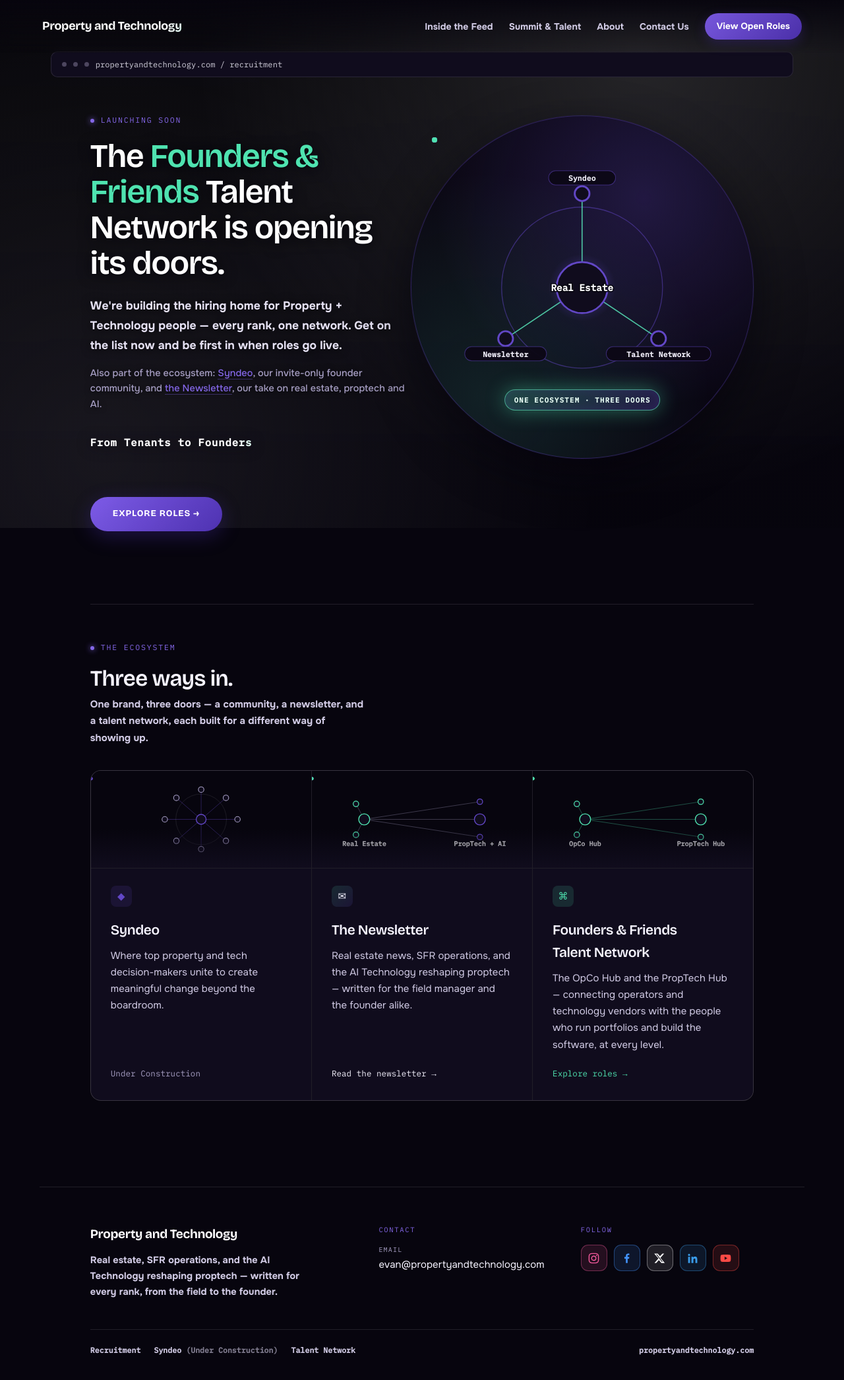
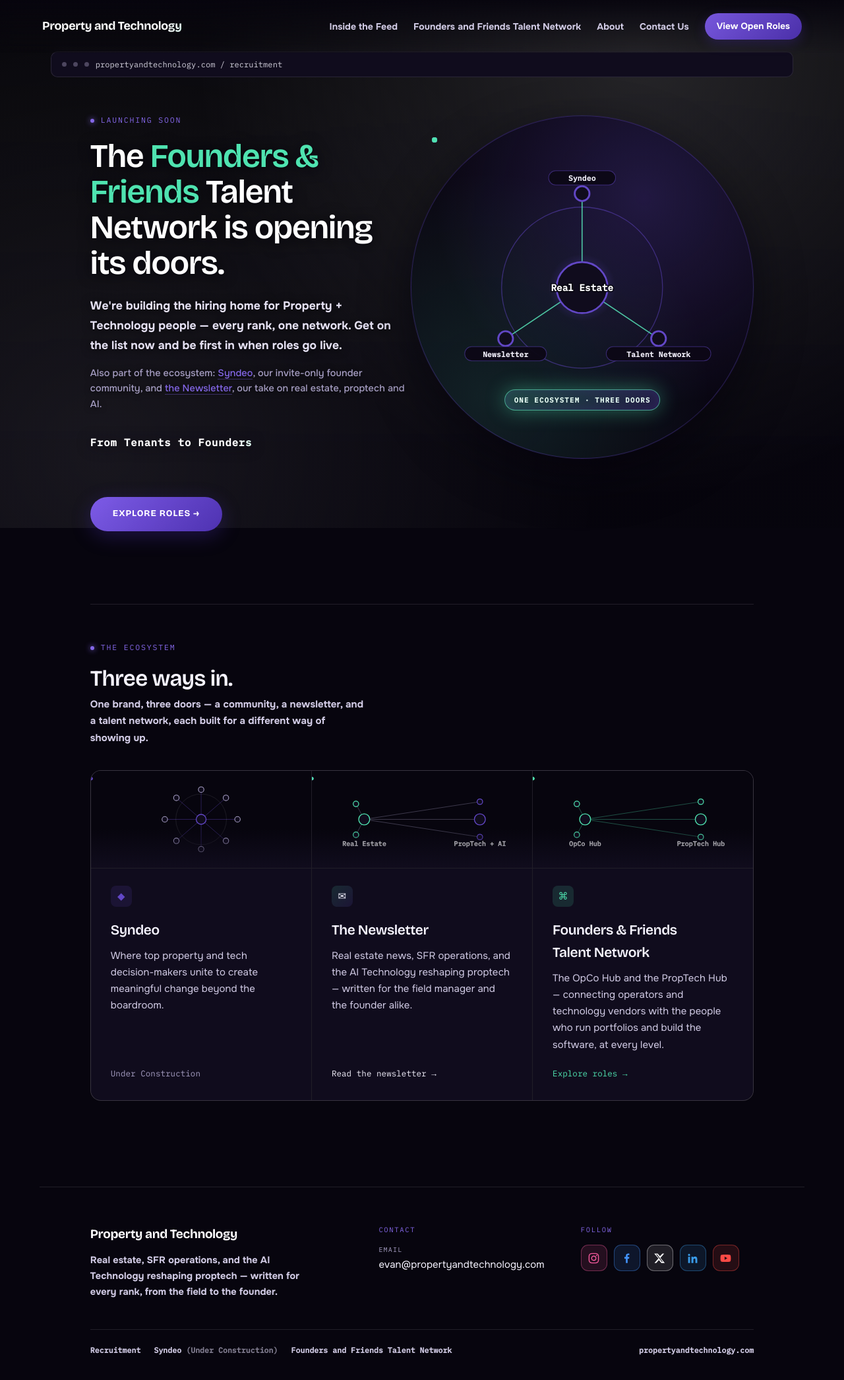
Before and after one commit to eh2homes-dot/PropertyandTechnology, a plain HTML site: page index.html in a window 1280 px wide. Shown: the whole page at 66% size. Drawn offline with nearby package versions, Linux system fonts and the light colour scheme.

Commit message:
Update index.html

```diff
--- a/index.html
+++ b/index.html
@@ -728,7 +728,7 @@
   <div class="logo">Property and Technology</div>
   <div class="navlinks">
     <a href="https://foundersandfriends.eh2homes.workers.dev/#/" target="_blank" rel="noopener noreferrer">Inside the Feed</a>
-    <a href="https://the-source-flax.vercel.app/" target="_blank" rel="noopener noreferrer">Summit &amp; Talent</a>
+    <a href="https://foundersandfriends.eh2homes.workers.dev/#/" target="_blank" rel="noopener noreferrer">Founders and Friends Talent Network</a>
     <a href="#under-construction">About</a>
     <a href="#contact">Contact Us</a>
     <a href="https://foundersandfriends.eh2homes.workers.dev/#/" class="cta" target="_blank" rel="noopener noreferrer">View Open Roles</a>
@@ -1213,7 +1213,7 @@ END TICKER + SHOWCASE -->
     <div class="fmeta">
       <a href="https://foundersandfriends.eh2homes.workers.dev/#/" target="_blank" rel="noopener noreferrer">Recruitment</a>
       <span>Syndeo <span style="opacity:0.6">(Under Construction)</span></span>
-      <a href="https://the-source-flax.vercel.app/" target="_blank" rel="noopener noreferrer">Talent Network</a>
+      <a href="https://foundersandfriends.eh2homes.workers.dev/#/" target="_blank" rel="noopener noreferrer">Founders and Friends Talent Network</a>
     </div>
     <div class="fmeta"><span>propertyandtechnology.com</span></div>
   </div>
```
